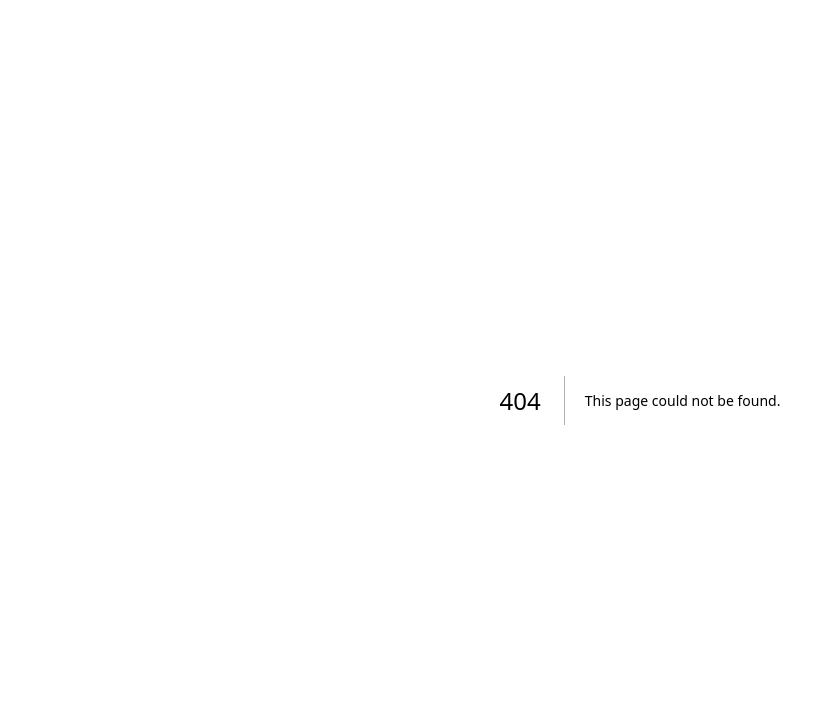
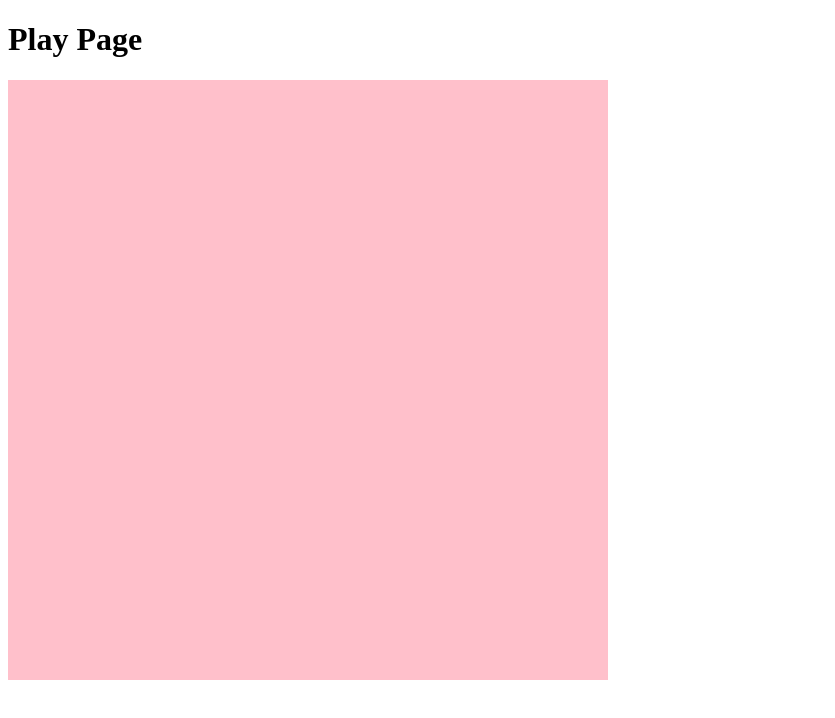
Before and after one commit to rejnowicz281/tic, a Next.js app: page /play in a window 1280 px wide. Before the commit this address had no page. Shown: the top 718 px of the page, without its empty margins (0-835 px from the left). Built offline with nearby package versions, Linux system fonts and the light colour scheme.

Commit message:
Add board

```diff
--- a/app/page.js
+++ b/app/page.js
@@ -1,3 +1,5 @@
+import Link from "next/link";
+
 export default function Home() {
-    return <div>Helo</div>;
+    return <Link href="/play">play da game</Link>;
 }
--- /dev/null
+++ b/app/play/page.js
@@ -0,0 +1,21 @@
+"use client";
+
+import Board from "@/components/Board";
+import { useState } from "react";
+
+export default function PlayPage() {
+    const [hits, setHits] = useState([...Array(3)].map(() => [...Array(3)].map(() => null)));
+
+    function onCellClick(row, column) {
+        const newHits = [...hits];
+        newHits[row][column] = "X";
+        setHits(newHits);
+    }
+
+    return (
+        <div>
+            <h1>Play Page</h1>
+            <Board hits={hits} onCellClick={onCellClick} />
+        </div>
+    );
+}
--- /dev/null
+++ b/components/Board/Cell/index.js
@@ -0,0 +1,9 @@
+import css from "./index.module.css";
+
+export default function Cell({ content, onClick }) {
+    return (
+        <div onClick={onClick} className={css.cell}>
+            {content}
+        </div>
+    );
+}
--- /dev/null
+++ b/components/Board/Cell/index.module.css
@@ -0,0 +1,11 @@
+.cell {
+    display: flex;
+    justify-content: center;
+    align-items: center;
+    cursor: pointer;
+    font-size: 15px;
+}
+
+.cell:hover {
+    box-shadow: rgba(0, 0, 0, 0.02) 0px 1px 3px 0px, rgba(27, 31, 35, 0.15) 0px 0px 0px 1px;
+}
--- /dev/null
+++ b/components/Board/index.js
@@ -0,0 +1,18 @@
+import Cell from "./Cell";
+import css from "./index.module.css";
+
+export default function Board({ hits, onCellClick }) {
+    return (
+        <div className={css.board}>
+            {[...Array(3)].map((_, row) =>
+                [...Array(3)].map((_, column) => (
+                    <Cell
+                        onClick={() => onCellClick(row, column)}
+                        content={hits[row][column]}
+                        key={`${row}${column}`}
+                    />
+                ))
+            )}
+        </div>
+    );
+}
--- /dev/null
+++ b/components/Board/index.module.css
@@ -0,0 +1,7 @@
+.board {
+    display: grid;
+    grid-template-rows: repeat(3, 200px);
+    grid-template-columns: repeat(3, 200px);
+    background-color: pink;
+    width: min-content;
+}
```
